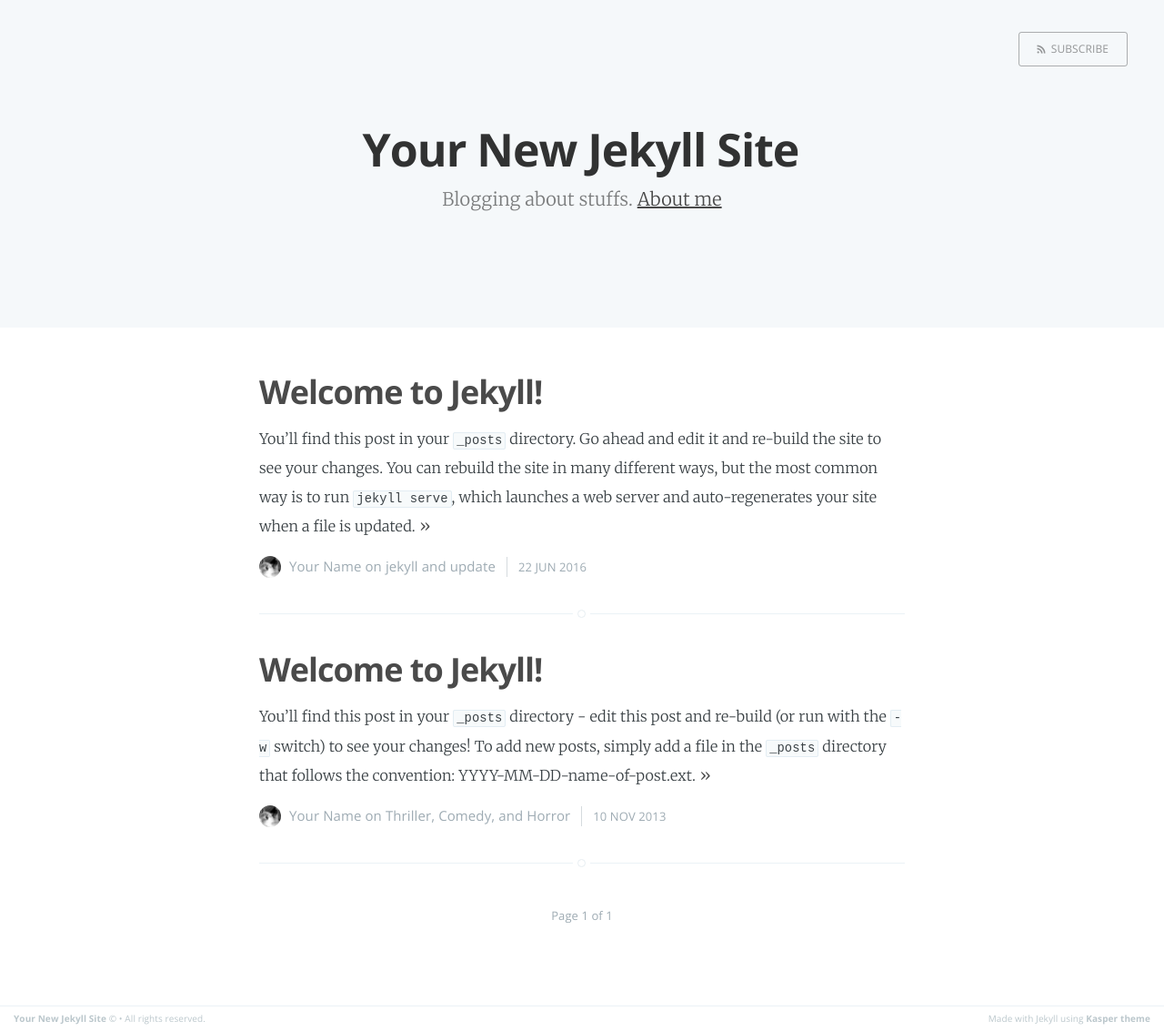
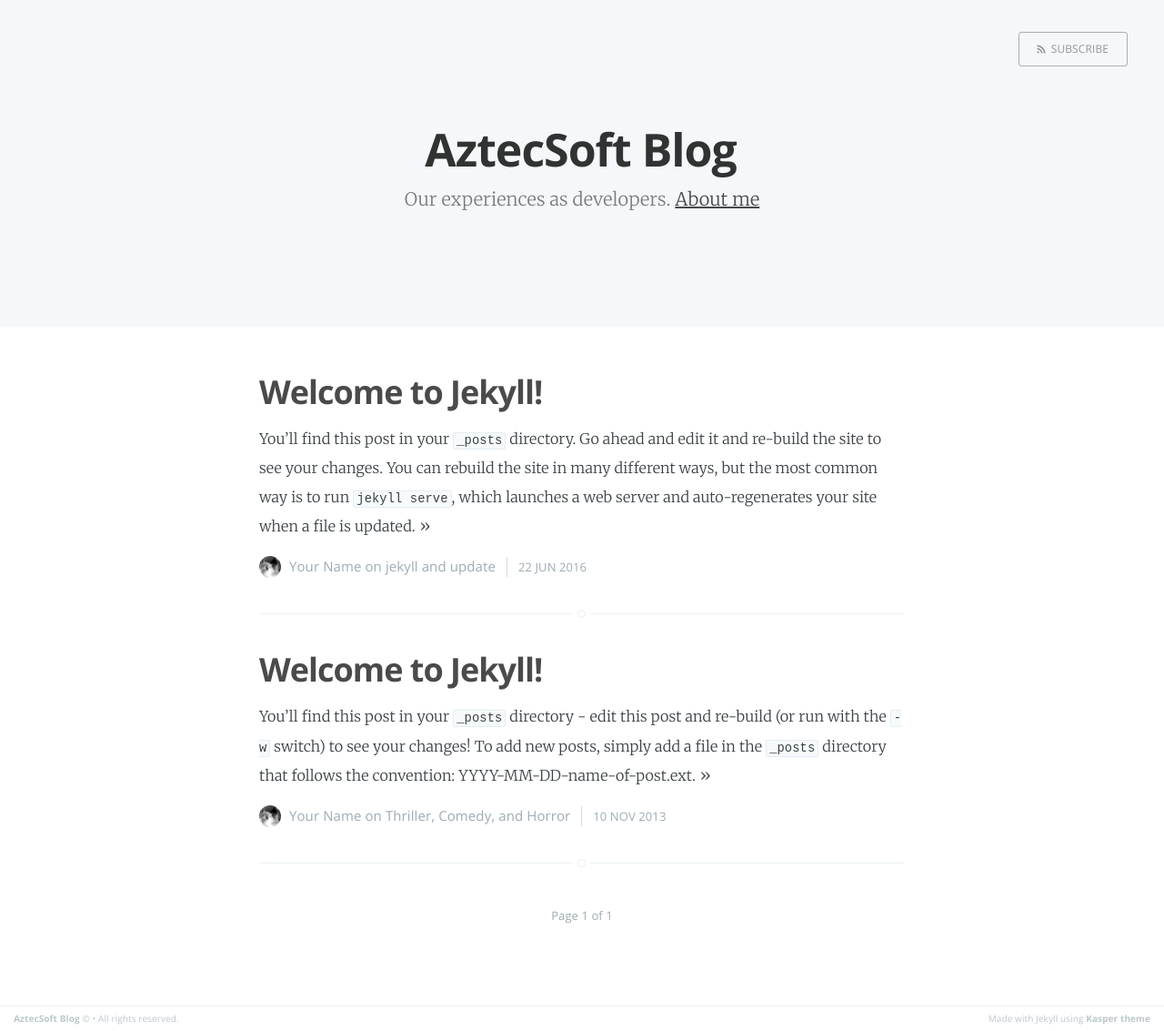
Before and after one commit to AztecSoft/AztecSoft.github.io, a Jekyll site: the page built from index.html, in a window 1280 px wide. Shown: the whole page at 91% size. Built offline with Jekyll 4.4.1, drawn with Linux system fonts in a browser that asks for light colours; the list of posts is cut into pages by our own code.

Commit message:
Change Pygments gem for Rouge

```diff
--- a/_config.yml
+++ b/_config.yml
@@ -1,9 +1,9 @@
-name: Your New Jekyll Site
-description: Blogging about stuffs
-meta_description: "Your New Jekyll Site, Blogging about stuffs"
+name: AztecSoft Blog
+description: Our experiences as developers
+meta_description: "AztecSoft Blog, Our experiences as developers"
 
 markdown: kramdown
-highlighter: pygments
+highlighter: rouge
 logo: false
 paginate: 15
 baseurl: /
```
